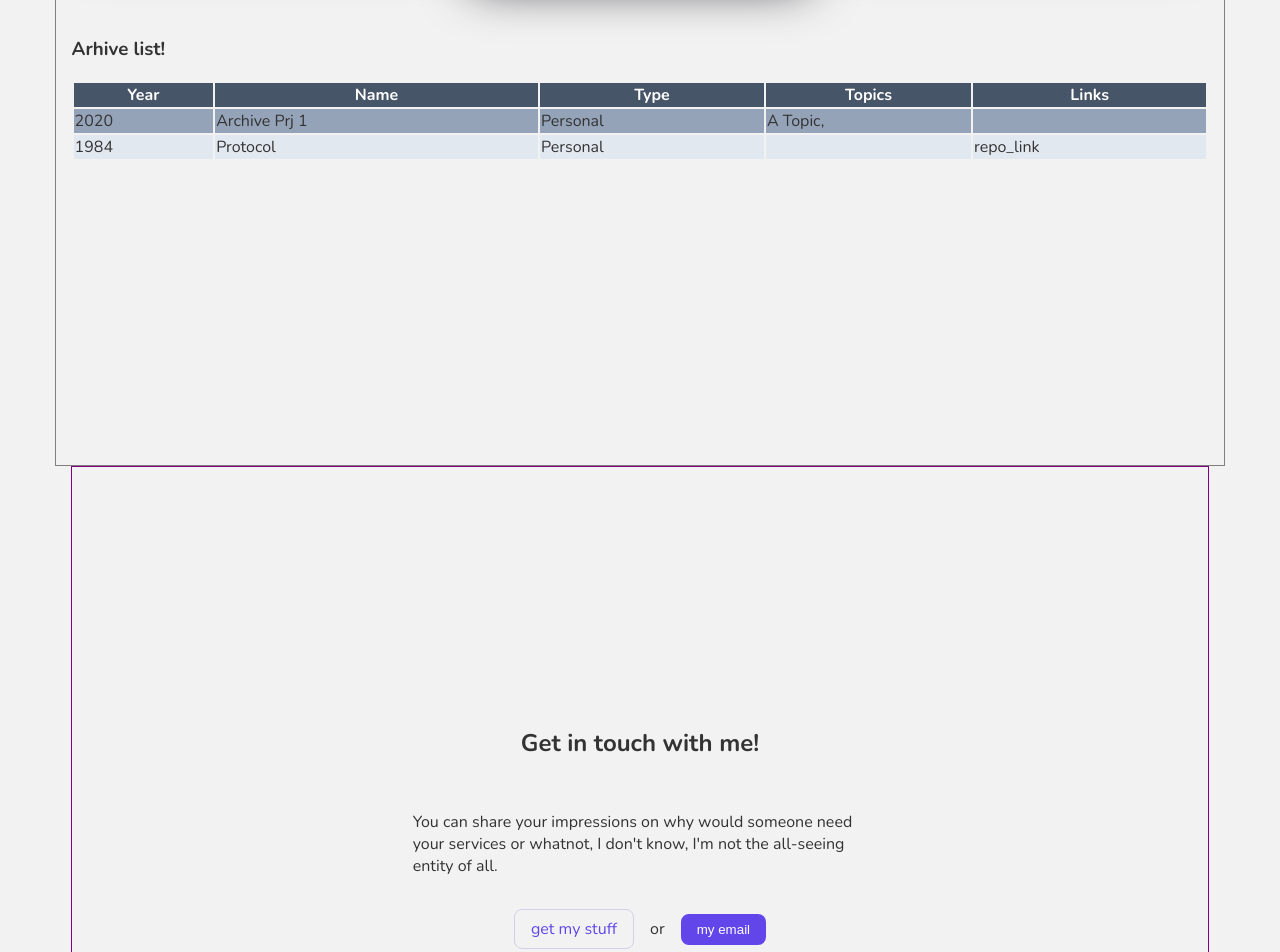
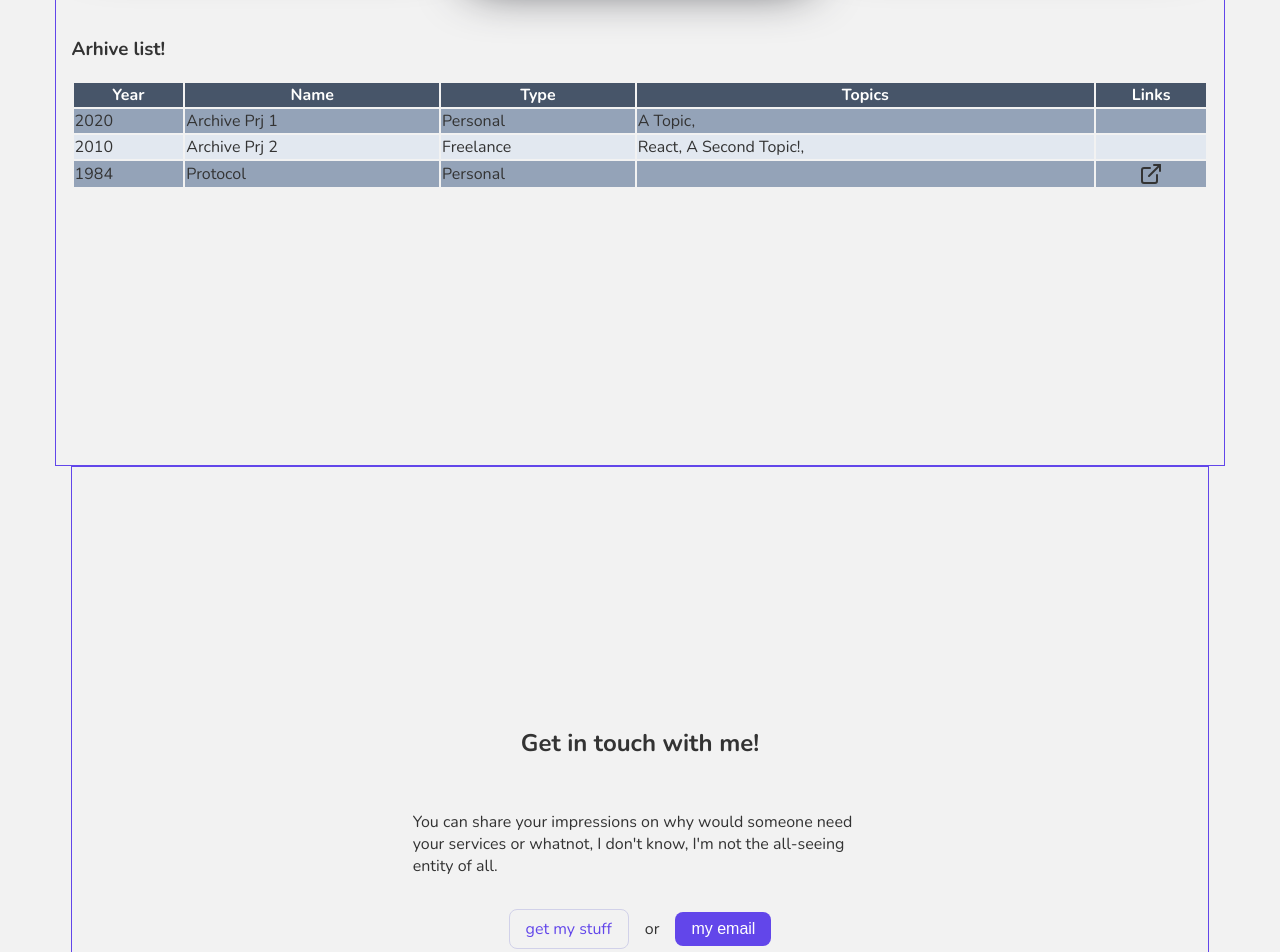
Before and after one commit to Seeru-crypto/aurora_front, a Next.js app: page / in a window 1280 px wide. Shown: the part 2960-3912 px from the top of the page. Built offline with nearby package versions, Linux system fonts and the light colour scheme; no server answers.

Commit message:
update dev border styles, add archive link icons, unify button font sizes, add test data

```diff
--- a/src/components/contact/Contact.tsx
+++ b/src/components/contact/Contact.tsx
@@ -80,7 +80,7 @@ Contact.displayName = 'Contact display';
 export default Contact;
 
 const ContactStyle = styled.section`
-    border: 1px solid purple;
+    border: 1px solid var(--primary-color);
     width: 100%;
     display: flex;
     flex-direction: column;
@@ -121,7 +121,6 @@ const ContactStyle = styled.section`
     }
 
     @media (max-width: 1200px) {
-        border: 1px solid orange;
         .contactBody {
             max-width: 80%;
         }
@@ -156,7 +155,5 @@ const IconStyle = styled.a`
 
     @media (max-width: 1200px) {
         padding: 0.5rem;
-        border: 1px solid var(--primary-color);
-        border-radius: 1rem;
     }
 `;
--- a/src/components/experience/Experience.tsx
+++ b/src/components/experience/Experience.tsx
@@ -26,7 +26,7 @@ Experience.displayName = 'Experience display';
 export default Experience;
 
 const ExperienceStyle = styled.section`
-    border: 1px solid red;
+    border: 1px solid var(--primary-color);
     height: 100vh;
     width: 100%;
 `;
--- a/src/components/util/Button.tsx
+++ b/src/components/util/Button.tsx
@@ -29,6 +29,7 @@ export default function Button(props: {
 }
 
 const ButtonStyle = styled.button<{ bordered: boolean }>`
+  font-size: 1rem;
     border-radius: 0.5rem;
     border: transparent;
     padding: 0.5rem 1rem;
--- a/src/components/util/ExternalLink.tsx
+++ b/src/components/util/ExternalLink.tsx
@@ -23,6 +23,7 @@ export default function ExternalLink({
 
 const ButtonStyle = styled.a<{ isNavbarButton: boolean }>`
     border-radius: 0.5rem;
+  font-size: 1rem;
     border: 1px solid var(--secondary-color);
     padding: 0.5rem 1rem;
     background-color: transparent;
--- a/src/components/work/Archive.tsx
+++ b/src/components/work/Archive.tsx
@@ -1,7 +1,7 @@
 import styled from 'styled-components';
 import config from '../../config.json';
 import { ProjectInterface } from '../../lib/load-data';
-import Tooltip from '../util/ToolTip';
+import { FiExternalLink } from 'react-icons/fi';
 
 export default function Archive({
     projects,
@@ -47,13 +47,13 @@ export default function Archive({
                             </td>
                             <td>
                                 {project.repo_name && (
-                                    <a
+                                    <ArchiveIconStyle
                                         href={`${GITHUB_URL}/${project.repo_name}`}
                                         target="_blank"
                                         rel="noopener noreferrer"
                                     >
-                                        repo_link
-                                    </a>
+                                        <FiExternalLink />
+                                    </ArchiveIconStyle>
                                 )}
                             </td>
                         </tr>
@@ -89,3 +89,23 @@ const ArchiveStyle = styled.div`
     }
 
 `;
+
+const ArchiveIconStyle = styled.a`
+    display: flex;
+    justify-content: center;
+    align-items: center;
+    font-size: 1.5rem;
+    cursor: pointer;
+
+    svg {
+        transition: var(--transition);
+    }
+
+    :hover svg {
+      stroke: var(--icon-highlight-border);
+    }
+
+    @media (max-width: 1200px) {
+        padding: 0.5rem;
+    }
+`;
--- a/src/components/work/Card.tsx
+++ b/src/components/work/Card.tsx
@@ -200,4 +200,9 @@ const CardStyle = styled.div`
             margin-top: 0.25rem;
         }
     }
+
+  @media (max-width: 1200px) {
+    width: 50%;
+
+  }
 `;
--- a/src/components/work/Work.tsx
+++ b/src/components/work/Work.tsx
@@ -40,7 +40,7 @@ Work.displayName = 'Work';
 export default Work;
 
 const WorkStyle = styled.section`
-    border: 1px solid gray;
+    border: 1px solid var(--primary-color);
     transition: linear 0.25s;
     padding: 1rem;
     width: 100%;
--- a/src/data.json
+++ b/src/data.json
@@ -3,6 +3,7 @@
         {
             "repo_name": "Dater_FE",
             "project_name": "Dater",
+            "description": "",
             "picture_url": "/resources/Dater.png",
             "project_type": "personal",
             "showcase": true,
@@ -25,7 +26,18 @@
             "project_type": "personal",
             "showcase": false,
             "topics": ["a topic"],
+            "description": "",
             "updatedAt": "2020-09-04T17:11:11.164Z"
+        },
+        {
+            "repo_name": "",
+            "project_name": "Archive prj 2",
+            "picture_url": "",
+            "project_type": "freelance",
+            "showcase": false,
+            "topics": ["react","a second topic!"],
+            "description": "",
+            "updatedAt": "2010-09-04T17:11:11.164Z"
         },
         {
             "repo_name": "protocol",
@@ -33,7 +45,8 @@
             "picture_url": "",
             "project_type": "personal",
             "showcase": false,
-            "updatedAt": ""
+            "updatedAt": "",
+            "description": ""
         },
         {
             "repo_name": "aurora_front",
@@ -41,7 +54,8 @@
             "picture_url": "/resources/default.jpg",
             "project_type": "personal",
             "showcase": true,
-            "updatedAt": ""
+            "updatedAt": "",
+            "description": ""
         }
     ],
     "CONTACT_BODY": "You can share your impressions on why would someone need your services or whatnot, I don't know, I'm not the all-seeing entity of all.",
```
